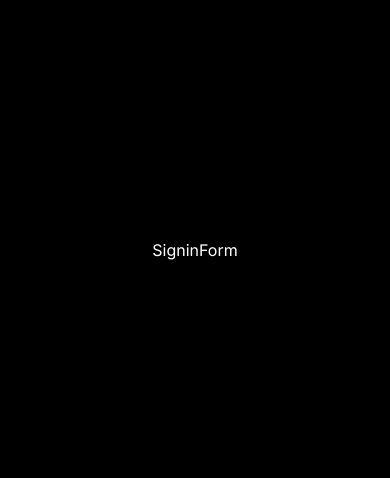
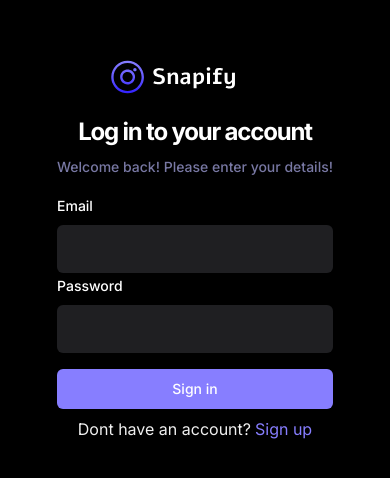
Before and after one commit to yanlimabarbosa/snapify, a React (Vite) app: page /sign-in in a window 390 px wide. Shown: the part 172-650 px from the top of the page. Built offline with nearby package versions, Linux system fonts and the light colour scheme; no server answers.

Commit message:
feat(auth): add user sign-in form

```diff
--- a/src/_auth/forms/SigninForm.tsx
+++ b/src/_auth/forms/SigninForm.tsx
@@ -1,4 +1,128 @@
+import { zodResolver } from "@hookform/resolvers/zod"
+import { Link, useNavigate } from "react-router-dom"
+
+import { useToast } from "@/components/ui/use-toast"
+
+import {
+  Form,
+  FormControl,
+  FormField,
+  FormItem,
+  FormLabel,
+  FormMessage,
+} from "@/components/ui/form"
+
+import { Input } from "@/components/ui/input"
+import { Button } from "@/components/ui/button"
+import { useForm } from "react-hook-form"
+import { SigninValidation } from "@/lib/validation"
+import { z } from "zod"
+import Loader from "@/components/ui/Loader"
+import { useSignInAccount } from "@/lib/react-query/queriesAndMutations"
+import { useUsercontext } from "@/context/AuthContext"
+
 const SigninForm = () => {
-  return <div>SigninForm</div>
+  const { toast } = useToast()
+  const { checkAuthUser, isLoading: isUserLoading } = useUsercontext()
+  const navigate = useNavigate()
+
+  const { mutateAsync: signInAccount } = useSignInAccount()
+
+  const form = useForm<z.infer<typeof SigninValidation>>({
+    resolver: zodResolver(SigninValidation),
+    defaultValues: {
+      email: "",
+      password: "",
+    },
+  })
+
+  //SUBMIT HANDLER
+  async function onSubmit(values: z.infer<typeof SigninValidation>) {
+    const session = await signInAccount({
+      email: values.email,
+      password: values.password,
+    })
+
+    if (!session) {
+      return toast({ title: "Sign in failed. Please try again" })
+    }
+
+    const isLoggedIn = await checkAuthUser()
+    if (isLoggedIn) {
+      form.reset()
+      navigate("/")
+    } else {
+      return toast({ title: "Sign up failed. Please try again." })
+    }
+  }
+  //
+
+  return (
+    <Form {...form}>
+      <div className="sm:w-420 flex-center flex-col">
+        <img src="/public/assets/images/logo.svg" alt="logo" />
+
+        {/* <h2 className="h3-bold md:h2-bold pt-12 md:pt-5"> */}
+        <h2 className="h3-bold md:h2-bold pt-5 md:pt-12">
+          Log in to your account
+        </h2>
+        <p className="text-light-3 small-medium md:base-regular mt-2">
+          Welcome back! Please enter your details!
+        </p>
+
+        <form
+          onSubmit={form.handleSubmit(onSubmit)}
+          className="flex flex-col w-full mt-4"
+        >
+          <FormField
+            control={form.control}
+            name="email"
+            render={({ field }) => (
+              <FormItem>
+                <FormLabel>Email</FormLabel>
+                <FormControl>
+                  <Input type="email" className="shad-input" {...field} />
+                </FormControl>
+                <FormMessage />
+              </FormItem>
+            )}
+          />
+          <FormField
+            control={form.control}
+            name="password"
+            render={({ field }) => (
+              <FormItem>
+                <FormLabel>Password</FormLabel>
+                <FormControl>
+                  <Input type="password" className="shad-input" {...field} />
+                </FormControl>
+                <FormMessage />
+              </FormItem>
+            )}
+          />
+          <Button type="submit" className="shad-button_primary mt-4">
+            {isUserLoading ? (
+              <div className="flex-center gap-2">
+                <Loader />
+                Loading...
+              </div>
+            ) : (
+              "Sign in"
+            )}
+          </Button>
+
+          <p className="text-small-regular text-light-2 text-center mt-2">
+            Dont have an account?
+            <Link
+              to="/sign-up"
+              className="text-primary-500 text-small-semibold ml-1"
+            >
+              Sign up
+            </Link>
+          </p>
+        </form>
+      </div>
+    </Form>
+  )
 }
 export default SigninForm
--- a/src/lib/validation/index.ts
+++ b/src/lib/validation/index.ts
@@ -6,3 +6,8 @@
   email: z.string().email(),
   password: z.string().min(8, { message: "Password must be at least 8 characters." })
 })
+
+export const SigninValidation = z.object({
+  email: z.string().email(),
+  password: z.string().min(8, { message: "Password must be at least 8 characters." })
+})
```
